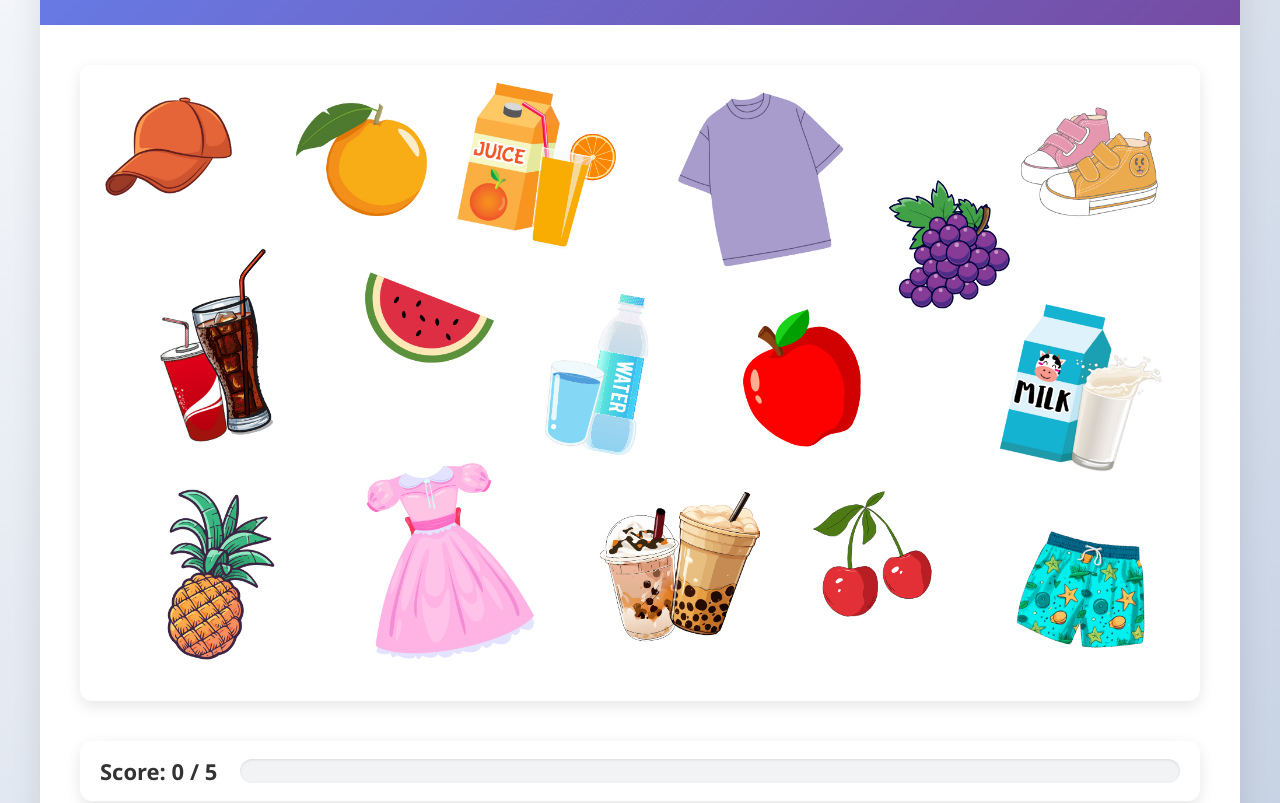
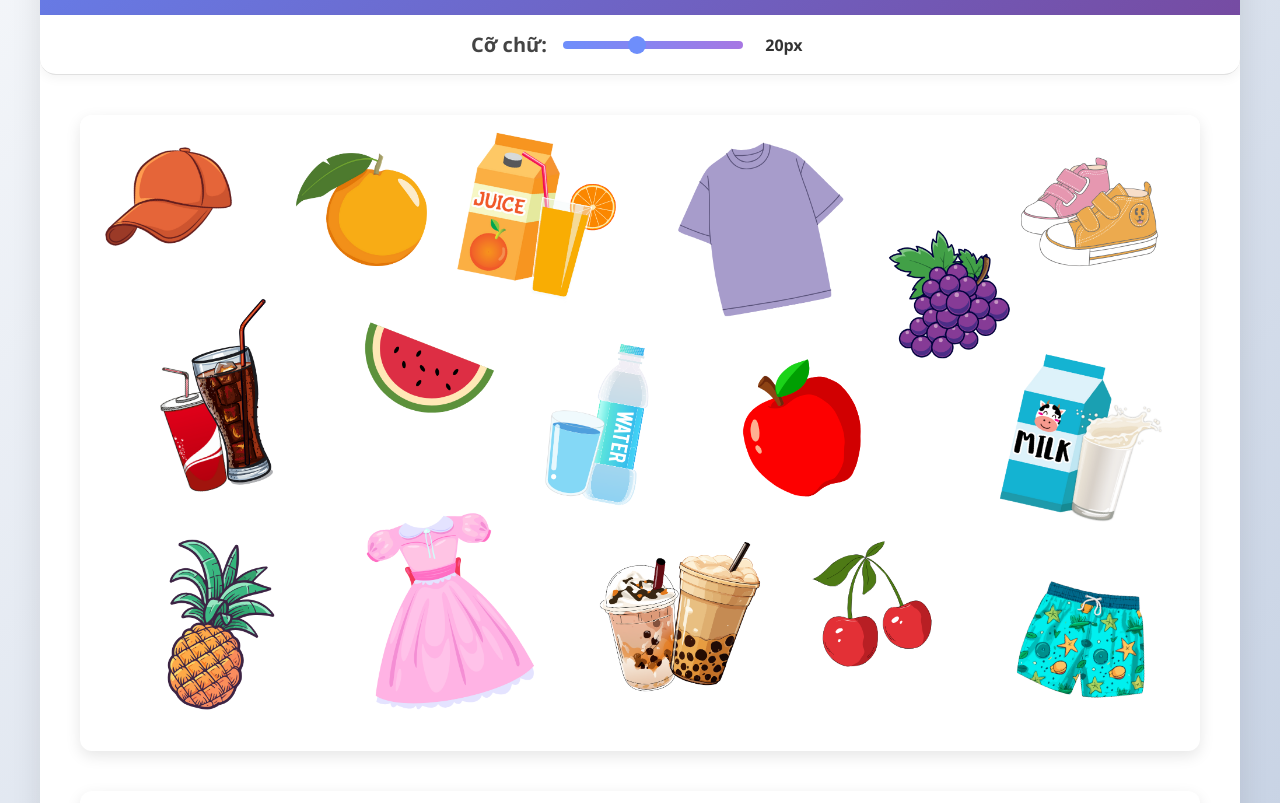
Before and after one commit to ManhTaiNguyen/H5P, a plain HTML site: page Find Multiple Hotspots/index.html in a window 1280 px wide. Shown: the part 125-928 px from the top of the page. Drawn offline with Linux system fonts and the light colour scheme.

Commit message:
semi final

```diff
--- a/Find Multiple Hotspots/css/style.css
+++ b/Find Multiple Hotspots/css/style.css
@@ -148,7 +148,7 @@ body {
 .image-hotspot {
     position: absolute;
     background-color: rgba(0, 0, 0, 0);
-    cursor: pointer;
+    cursor: zoom-in;
     transition: all 0.3s cubic-bezier(0.25, 0.8, 0.25, 1);
     border: 2px solid transparent;
     display: flex;
@@ -355,7 +355,6 @@ body {
     position: relative;
     z-index: 110;
     margin: 20px auto;
-    padding: 0 16px;
 }
 
 .button-container {
--- a/Find Multiple Hotspots/index.html
+++ b/Find Multiple Hotspots/index.html
@@ -20,7 +20,7 @@
                 <div class="header-instruction">
                 <strong style="color: #0deaea;">Hướng dẫn:</strong>
                 <strong style="color: #0dea6d;">Double click</strong> hoặc
-                <strong style="color: #0dea6d;">chạm 2 lần</strong> để phóng to hình ảnh nhé!!
+                <strong style="color: #0dea6d;">chạm 2 lần</strong> để phóng to và thu nhỏ hình ảnh nhé!!
                 </div>
             </div>
         </div>
--- a/Find Multiple Hotspots/js/resize-controls.js
+++ b/Find Multiple Hotspots/js/resize-controls.js
@@ -1,51 +1,31 @@
 // resize-controls.js
 document.addEventListener('DOMContentLoaded', function () {
-  // Constants
   const DEFAULT_FONT_SIZE = 20;
   const MIN_FONT_SIZE = 12;
   const MAX_FONT_SIZE = 32;
 
-  // Create UI elements
-  const resizeControls = document.createElement('div');
-  resizeControls.className = 'resize-controls-container';
-  resizeControls.innerHTML = `
-    <button class="resize-toggle-btn" aria-label="Adjust text size">
-        <i class="fas fa-text-height"></i>
-    </button>
-    <div class="resize-panel">Cỡ chữ:
+  // Tạo thanh điều chỉnh
+  const resizePanel = document.createElement('div');
+  resizePanel.className = 'resize-panel resize-centered';
+  resizePanel.innerHTML = `
+    <label for="fontSizeSlider" class="resize-label">Cỡ chữ:</label>
     <input type="range" id="fontSizeSlider"
            min="${MIN_FONT_SIZE}" max="${MAX_FONT_SIZE}"
            value="${DEFAULT_FONT_SIZE}" step="1"
            aria-label="Font size slider">
     <span id="fontSizeValue">${DEFAULT_FONT_SIZE}px</span>
-    </div>
   `;
 
-  // Add to body
-  document.body.appendChild(resizeControls);
+  // Chèn vào ngay sau phần header
+  const header = document.querySelector('.h5p-question-introduction');
+  if (header && header.parentNode) {
+    header.parentNode.insertBefore(resizePanel, header.nextSibling);
+  }
 
-  // Get elements
-  const toggleBtn = document.querySelector('.resize-toggle-btn');
-  const resizePanel = document.querySelector('.resize-panel');
-  const fontSizeSlider = document.getElementById('fontSizeSlider');
-  const fontSizeValue = document.getElementById('fontSizeValue');
+  // Xử lý thay đổi cỡ chữ
+  const fontSizeSlider = resizePanel.querySelector('#fontSizeSlider');
+  const fontSizeValue = resizePanel.querySelector('#fontSizeValue');
 
-  // Toggle panel
-  let panelVisible = false;
-  toggleBtn.addEventListener('click', function () {
-    panelVisible = !panelVisible;
-    resizePanel.classList.toggle('visible', panelVisible);
-  });
-
-  // Close when clicking outside
-  document.addEventListener('click', (e) => {
-    if (panelVisible && !resizeControls.contains(e.target)) {
-      panelVisible = false;
-      resizePanel.classList.remove('visible');
-    }
-  });
-
-  // Apply font size
   function applyFontSize(size) {
     document.documentElement.style.transition = 'font-size 0.3s ease';
     document.documentElement.style.fontSize = `${size}px`;
@@ -54,87 +34,46 @@ document.addEventListener('DOMContentLoaded', function () {
     }, 300);
   }
 
-  // Handle slider
   fontSizeSlider.addEventListener('input', function () {
     const size = this.value;
     fontSizeValue.textContent = `${size}px`;
     applyFontSize(size);
   });
 
-  // Reset on double-click
   fontSizeSlider.addEventListener('dblclick', function () {
     this.value = DEFAULT_FONT_SIZE;
     fontSizeValue.textContent = `${DEFAULT_FONT_SIZE}px`;
     applyFontSize(DEFAULT_FONT_SIZE);
   });
 
-  // Apply default on load
+  // Áp dụng mặc định
   fontSizeSlider.value = DEFAULT_FONT_SIZE;
   fontSizeValue.textContent = `${DEFAULT_FONT_SIZE}px`;
   applyFontSize(DEFAULT_FONT_SIZE);
 
-  // Embedded CSS
+  // CSS nội tuyến
   const style = document.createElement('style');
   style.textContent = `
-    .resize-controls-container {
-        position: fixed;
-        top: 20px;
-        right: 20px;
-        z-index: 2000;
+    .resize-centered {
+      margin: 0 auto;
+      margin-top: -10px;
+      padding: 16px 24px;
+      background: #ffffff;
+      border-bottom: 1px solid #e0e0e0;
+      border-radius: 0 0 16px 16px;
+      box-shadow: 0 3px 12px rgba(0,0,0,0.05);
       display: flex;
-        flex-direction: column;
-        align-items: flex-end;
-        gap: 10px;
+      align-items: center;
+      justify-content: center;
+      gap: 16px;
+      flex-wrap: wrap;
+      max-width: 100%;
     }
 
-    .resize-toggle-btn {
-        background: linear-gradient(135deg, #6e8efb, #a777e3);
-        background-size: 200% 200%;
-        animation: gradientShift 4s ease infinite;
-        color: white;
-        border: none;
-        border-radius: 50%;
-        width: 56px;
-        height: 56px;
-        font-size: 24px;
-        cursor: pointer;
-        box-shadow: 0 4px 15px rgba(0,0,0,0.2);
-        transition: all 0.3s ease;
-        display: flex;
-        justify-content: center;
-        align-items: center;
-    }
-
-    .resize-toggle-btn:hover,
-    .resize-toggle-btn:focus {
-        transform: scale(1.1) rotate(15deg);
-        box-shadow: 0 6px 20px rgba(0,0,0,0.3);
-        outline: none;
-    }
-
-    .resize-toggle-btn:active {
-        transform: scale(0.95) rotate(15deg);
-    }
-
-    .resize-panel {
-        background: rgba(255, 255, 255, 0.95);
-        padding: 15px 20px;
-        border-radius: 12px;
-        box-shadow: 0 4px 20px rgba(0,0,0,0.15);
-        display: flex;
-        align-items: center;
-        gap: 15px;
-        backdrop-filter: blur(5px);
-        opacity: 0;
-        pointer-events: none;
-        transform: translateY(10px);
-        transition: opacity 0.3s ease, transform 0.3s ease;
-    }
-
-    .resize-panel.visible {
-        opacity: 1;
-        pointer-events: auto;
-        transform: translateY(0);
+    .resize-label {
+      font-weight: bold;
+      font-size: 1rem;
+      color: #444;
     }
 
     #fontSizeSlider {
@@ -145,56 +84,38 @@ document.addEventListener('DOMContentLoaded', function () {
       border-radius: 4px;
       outline: none;
       transition: box-shadow 0.2s ease;
-    }
-
-    #fontSizeSlider:hover {
-        box-shadow: 0 0 0 2px rgba(110, 142, 251, 0.3);
+      cursor: pointer;
     }
 
     #fontSizeSlider::-webkit-slider-thumb {
       -webkit-appearance: none;
-        width: 20px;
-        height: 20px;
+      width: 18px;
+      height: 18px;
       background: #6e8efb;
       border-radius: 50%;
       cursor: pointer;
-        transition: all 0.2s ease;
+      transition: background 0.2s ease;
     }
 
     #fontSizeSlider::-webkit-slider-thumb:hover {
       background: #a777e3;
-        transform: scale(1.1);
     }
 
     #fontSizeValue {
       font-weight: bold;
-        min-width: 45px;
+      font-size: 16px;
+      color: #333;
+      min-width: 50px;
       text-align: center;
-        color: #333;
-        font-size: 16px;
-        transition: color 0.3s ease;
     }
 
-    @keyframes gradientShift {
-        0% { background-position: 0% 50%; }
-        50% { background-position: 100% 50%; }
-        100% { background-position: 0% 50%; }
-    }
-
-    @media (max-width: 600px) {
-        .resize-controls-container {
-            top: 20px;
-            right: 15px;
-        }
-
-        .resize-toggle-btn {
-            width: 48px;
-            height: 48px;
-            font-size: 20px;
-        }
-
-        .resize-panel {
-            padding: 12px 15px;
+    @media (max-width: 768px) {
+      .resize-centered {
+        flex-direction: column;
+        align-items: center;
+        padding: 12px 16px;
+        gap: 12px;
+        border-radius: 0 0 12px 12px;
       }
 
       #fontSizeSlider {
--- a/Find Multiple Hotspots/js/script.js
+++ b/Find Multiple Hotspots/js/script.js
@@ -143,14 +143,22 @@ class ImageMultipleHotspotQuestion {
         const imageWrapper = document.querySelector('.image-wrapper');
 
         imageWrapper.addEventListener('mouseenter', (e) => {
-            if (e.target.classList.contains('image-hotspot') && !e.target.classList.contains('selected')) {
+            if (
+                e.target.classList.contains('image-hotspot') &&
+                !e.target.classList.contains('selected') &&
+                e.target.dataset.correct !== "true"
+            ) {
                 e.target.style.backgroundColor = 'rgba(255, 255, 255, 0.2)';
                 e.target.style.border = '2px solid rgba(255, 255, 255, 0.5)';
             }
         }, true);
 
         imageWrapper.addEventListener('mouseleave', (e) => {
-            if (e.target.classList.contains('image-hotspot') && !e.target.classList.contains('selected')) {
+            if (
+                e.target.classList.contains('image-hotspot') &&
+                !e.target.classList.contains('selected') &&
+                e.target.dataset.correct !== "true"
+            ) {
                 e.target.style.backgroundColor = 'rgba(0, 0, 0, 0)';
                 e.target.style.border = '2px solid transparent';
             }
```
Lines whose indentation alone changed are shown as unchanged.
